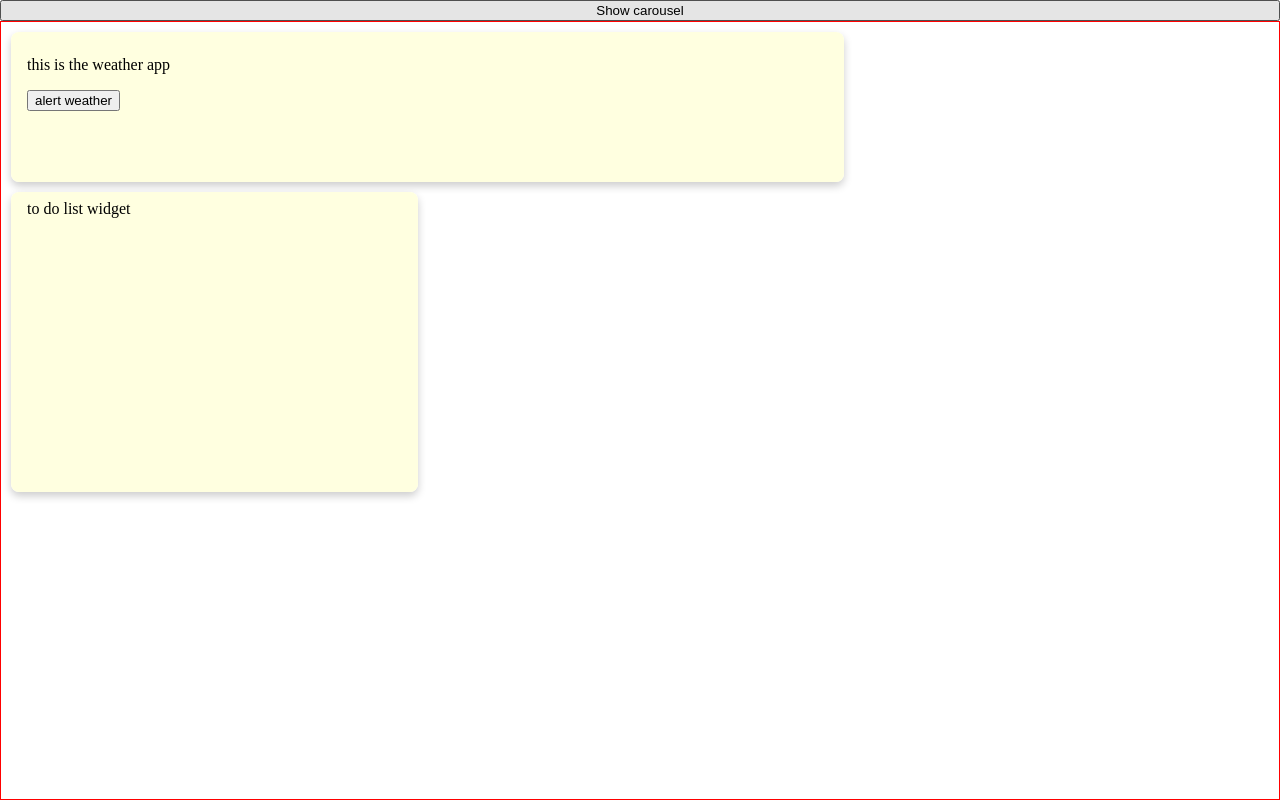
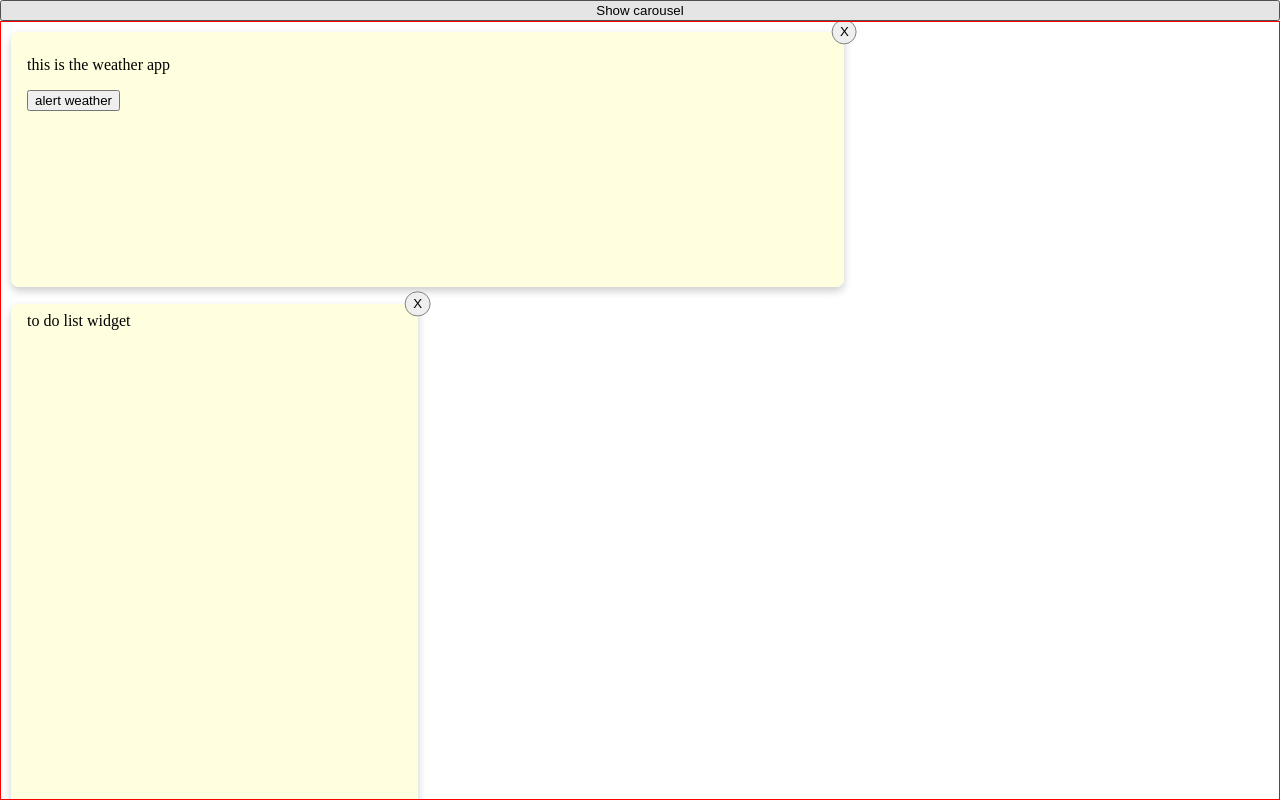
Before and after one commit to MakersAll8/dnd, a React (Create React App) app: page / in a window 1280 px wide. Built offline with nearby package versions, Linux system fonts and the light colour scheme.

Commit message:
feat: add remove button on widgets

```diff
--- a/package.json
+++ b/package.json
@@ -7,6 +7,7 @@
   "dependencies": {
     "@testing-library/jest-dom": "5.16.4",
     "@testing-library/react": "13.1.1",
+    "@testing-library/react-hooks": "^8.0.0",
     "@testing-library/user-event": "13.5.0",
     "@types/jest": "27.4.1",
     "@types/node": "16.11.31",
--- a/src/Carousel.tsx
+++ b/src/Carousel.tsx
@@ -1,10 +1,8 @@
 import { CSSProperties, ReactNode, useRef } from "react";
-import { carouselWidgets, layout, widgets } from "./state";
-import { compactWidget, deepCopyWidgets } from "./utils/utils";
 
 import { ItemTypes } from "./ItemTypes";
 import { useDrop } from "react-dnd";
-import { useSnapshot } from "valtio";
+import {useRemoveWidget} from "./hooks/useRemoveWidget";
 
 interface ContainerProps {
   children?: ReactNode;
@@ -20,33 +18,19 @@ interface DragWidget {
 
 export function Carousel({ children, edit }: ContainerProps): JSX.Element {
   const containerRef = useRef<HTMLDivElement>(null);
-  const widgetsSnap = useSnapshot(widgets);
-  const layoutSnap = useSnapshot(layout);
+  const {removeWidget,widgetsSnap} = useRemoveWidget();
 
   const [{ isOver, canDrop }, drop] = useDrop(
     () => ({
       accept: ItemTypes.WIDGET,
       drop(item: DragWidget, monitor) {
-        const dragItemIndex = widgetsSnap.findIndex(
-          (widget) => widget.name === item.name
-        );
-        const { width, height, name, children } = widgetsSnap[dragItemIndex];
-        carouselWidgets.push({ name, width, height, children });
-        const copyWidget = deepCopyWidgets(widgetsSnap);
-        // remove 1 element at dragItemIndex from copyWidget, mutating it.
-        copyWidget.splice(dragItemIndex, 1);
-        // mutating widgets directly to trigger state update in valtio state.
-        widgets.splice(
-          0,
-          widgets.length,
-          ...compactWidget(copyWidget, layoutSnap.columns)
-        );
+        removeWidget(item.name);
       },
       collect(monitor) {
         return { isOver: !!monitor.isOver(), canDrop: !!monitor.canDrop() };
       },
     }),
-    [widgetsSnap]
+    [widgetsSnap,removeWidget]
   );
 
   const styles: CSSProperties = {
--- /dev/null
+++ b/src/DraggableWidget.module.css
@@ -0,0 +1,10 @@
+.WidgetRemoveButton{
+  position: absolute;
+  top:0;
+  right:0;
+  transform: translate(50%, -50%);
+  width: 25.25px;
+  height: 25.25px;
+  border-radius:50%;
+  border:1px grey solid;
+}
--- a/src/DraggableWidget.tsx
+++ b/src/DraggableWidget.tsx
@@ -1,12 +1,13 @@
-import { CSSProperties, FC, memo, useEffect, useRef } from "react";
-import { HEIGHT_COEFFICIENT, layout } from "./state";
+import { CSSProperties, FC, memo, useCallback, useEffect, useRef } from "react";
 
+import { HEIGHT_COEFFICIENT } from "./state";
 import { ItemTypes } from "./ItemTypes";
 import { MediaColumns } from "./hooks/useMediaQuery";
 import { Widget } from "./Widget";
 import { getEmptyImage } from "react-dnd-html5-backend";
+import styles from './DraggableWidget.module.css'
 import { useDrag } from "react-dnd";
-import { useSnapshot } from "valtio";
+import { useRemoveWidget } from "./hooks/useRemoveWidget";
 
 export interface DraggableWidgetProps {
   name: string;
@@ -21,7 +22,7 @@ export interface DraggableWidgetProps {
 
 export const DraggableWidget: FC<DraggableWidgetProps> = memo(
   function DraggableWidget(props) {
-    const layoutSnap = useSnapshot(layout);
+    const {removeWidget,layoutSnap} = useRemoveWidget();
     const columnWidth = layoutSnap.getColumnWidth();
     function getStyles(
       left: number,
@@ -66,6 +67,10 @@ export const DraggableWidget: FC<DraggableWidgetProps> = memo(
       [name, left, top]
     );
 
+    const removeWidgetAction = useCallback(()=>{
+      removeWidget(name);
+    },[name,removeWidget])
+
     // hide default preview provided by DOM dnd api
     useEffect(() => {
       preview(getEmptyImage(), { captureDraggingState: true });
@@ -78,6 +83,7 @@ export const DraggableWidget: FC<DraggableWidgetProps> = memo(
         style={getStyles(left, top, isDragging, height, width)}
         role="DraggableBox"
       >
+        <button onClick={removeWidgetAction} className={styles.WidgetRemoveButton}>X</button>
         <Widget name={name}>{children}</Widget>
       </div>
     );
--- /dev/null
+++ b/src/hooks/useRemoveWidget.ts
@@ -0,0 +1,37 @@
+import type { Layout, Widgets } from "../state";
+import { carouselWidgets, layout, widgets } from "../state";
+import {compactWidget, deepCopyWidgets} from "../utils/utils";
+
+import { useCallback } from "react";
+import { useSnapshot } from "valtio";
+
+interface TUseRemoveWidgetReturn {
+  removeWidget:(name:string)=>void;
+  widgetsSnap:Widgets;
+  layoutSnap:Layout
+}
+/**
+ *  hook help to remove widget from global state
+ * */
+export function useRemoveWidget(): TUseRemoveWidgetReturn{
+  const widgetsSnap = useSnapshot(widgets);
+  const layoutSnap = useSnapshot(layout);
+  const removeWidget = useCallback((name:string)=>{
+    const dragItemIndex = widgetsSnap.findIndex(
+    (widget) => widget.name === name);
+    const { width, height, children } = widgetsSnap[dragItemIndex];
+    carouselWidgets.push({ name, width, height, children });
+    const copyWidget = deepCopyWidgets(widgetsSnap);
+    // remove 1 element at dragItemIndex from copyWidget, mutating it.
+    copyWidget.splice(dragItemIndex, 1);
+    // mutating widgets directly to trigger state update in valtio state.
+    widgets.splice(
+      0,
+      widgets.length,
+      ...compactWidget(copyWidget, layoutSnap.columns));},[layoutSnap,widgetsSnap]);
+
+  return {removeWidget,
+        widgetsSnap,
+        layoutSnap
+      }
+  }
--- a/src/state.tsx
+++ b/src/state.tsx
@@ -3,7 +3,7 @@ import { MediaColumnIndex, MediaColumns } from "./hooks/useMediaQuery";
 import { WeatherApp } from "./WeatherApp";
 import { proxy } from "valtio";
 
-export const HEIGHT_COEFFICIENT = 10;
+export const HEIGHT_COEFFICIENT = 17;
 
 export interface Widget extends CarouselWidget {
   left: MediaColumnIndex;
```
Also changed, not shown: 1 other file (tests, documents, lock files or other folders).
